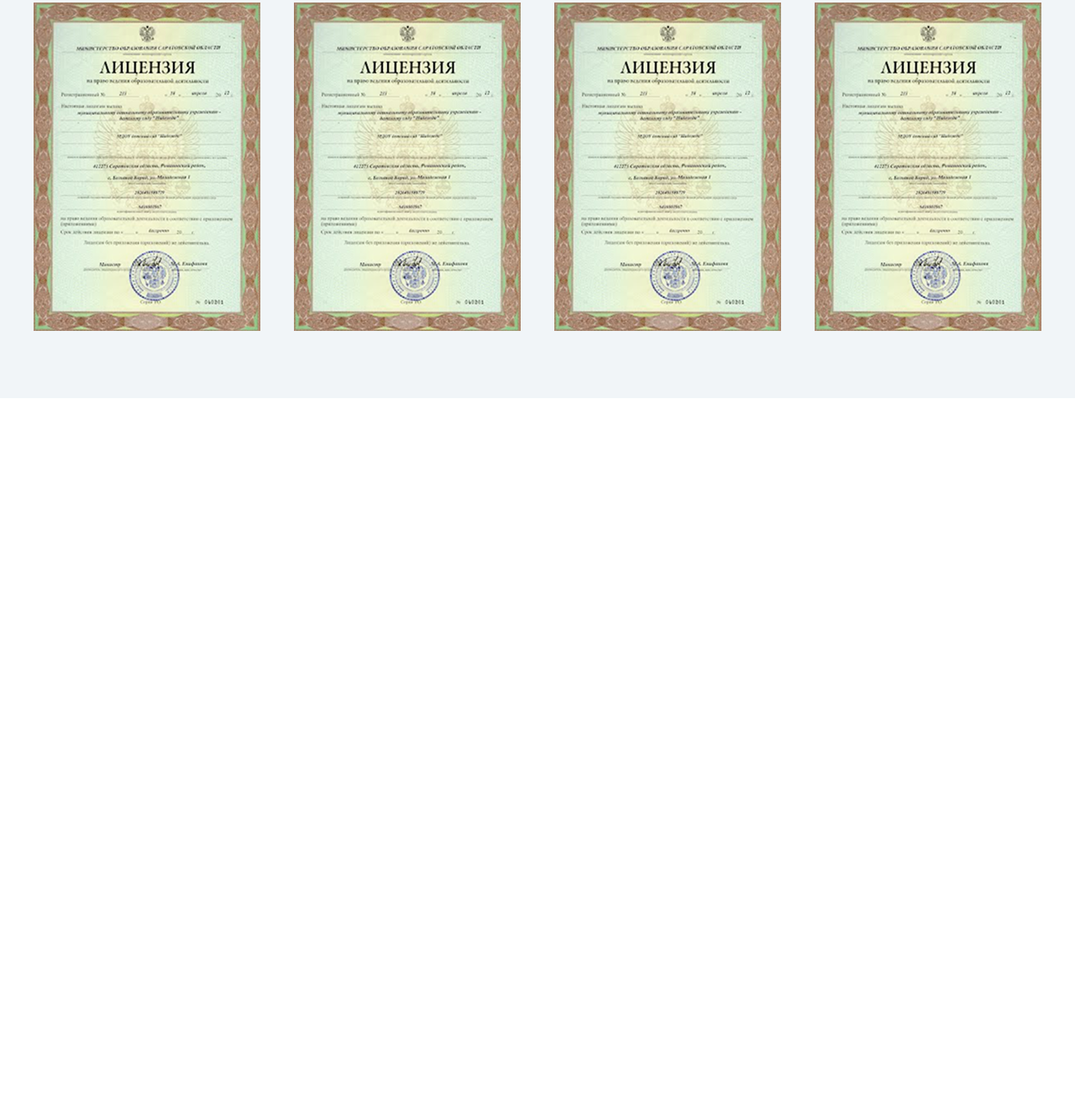
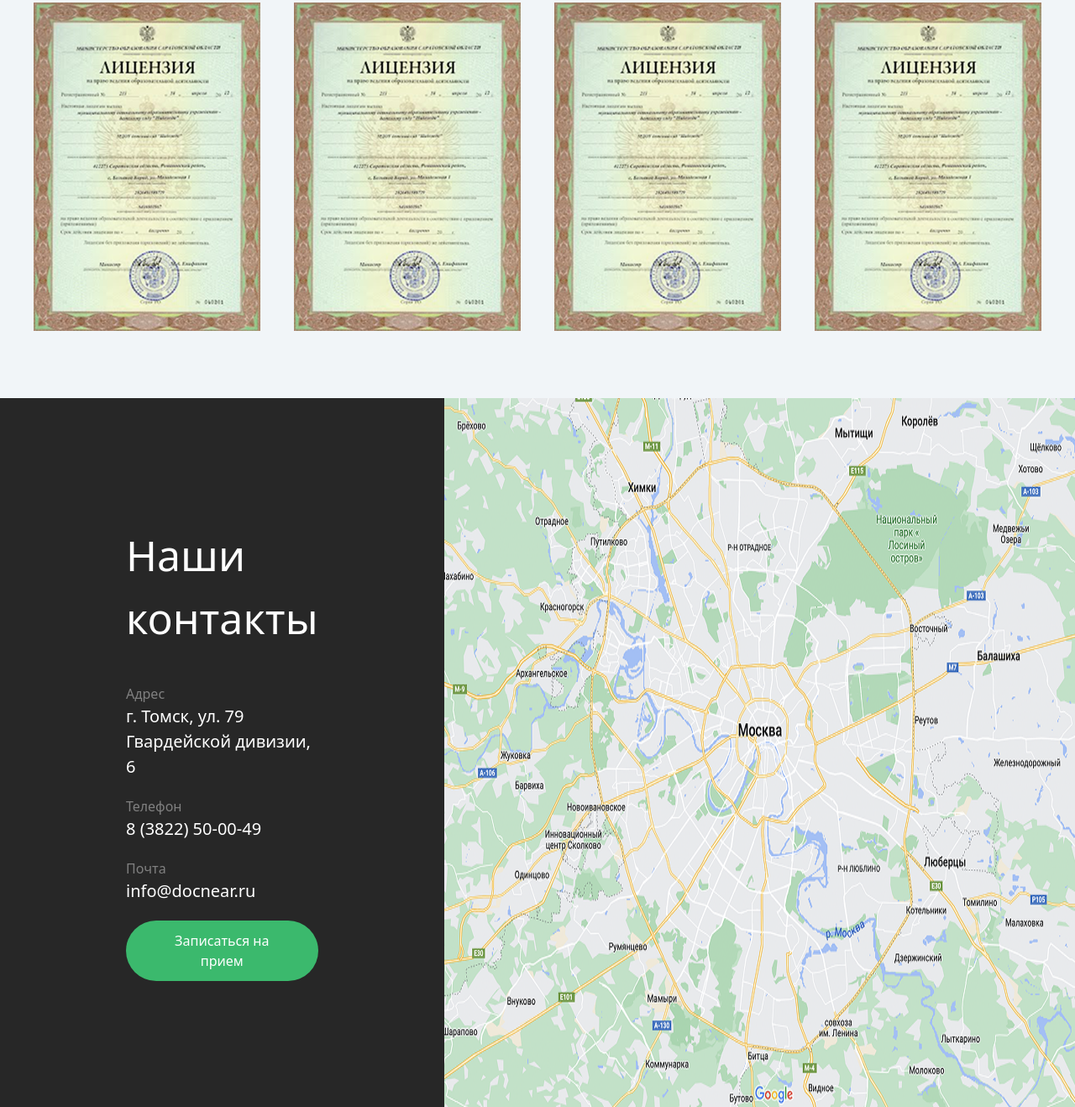
Before and after one commit to nek-yt/home-work2, a website: page src/index.html in a window 1280 px wide. Shown: the part 7513-8831 px from the top of the page at 84% size. Before the commit the page ends 7987 px from the top, so only its background shows below. Drawn offline with nearby package versions, Linux system fonts and the light colour scheme; files that its build step writes are made by us from their sources.

Commit message:
section13

```diff
--- a/src/index.html
+++ b/src/index.html
@@ -262,5 +262,20 @@
             </div>
         </div>
     </main>
+    <footer>
+        <div class="bg-[#272727] flex justify-between ">
+            <div class="p-[150px] text-[white]">
+                <h1 class="text-[50px] mb-10">Наши контакты</h1>
+                <h1 class="text-[gray]">Адрес</h1>
+                <h1 class="mb-5 text-[20px]">г. Томск, ул. 79 Гвардейской дивизии, 6</h1>
+                <h1 class="text-[gray]">Телефон</h1>
+                <h1 class="mb-5 text-[20px]">8 (3822) 50-00-49</h1>
+                <h1 class="text-[gray]">Почта</h1>
+                <h1 class="mb-5 text-[20px]">info@docnear.ru</h1>
+                <button class="px-10 py-3 rounded-full bg-[#3BB96D] text-[white]">Записаться на прием</button>
+            </div>
+            <img src="./img/Rectangle 175.png" alt="">
+        </div>
+    </footer>
 </body>
 </html>
```
Also changed, not shown: src/img/Rectangle 175.png (added).
